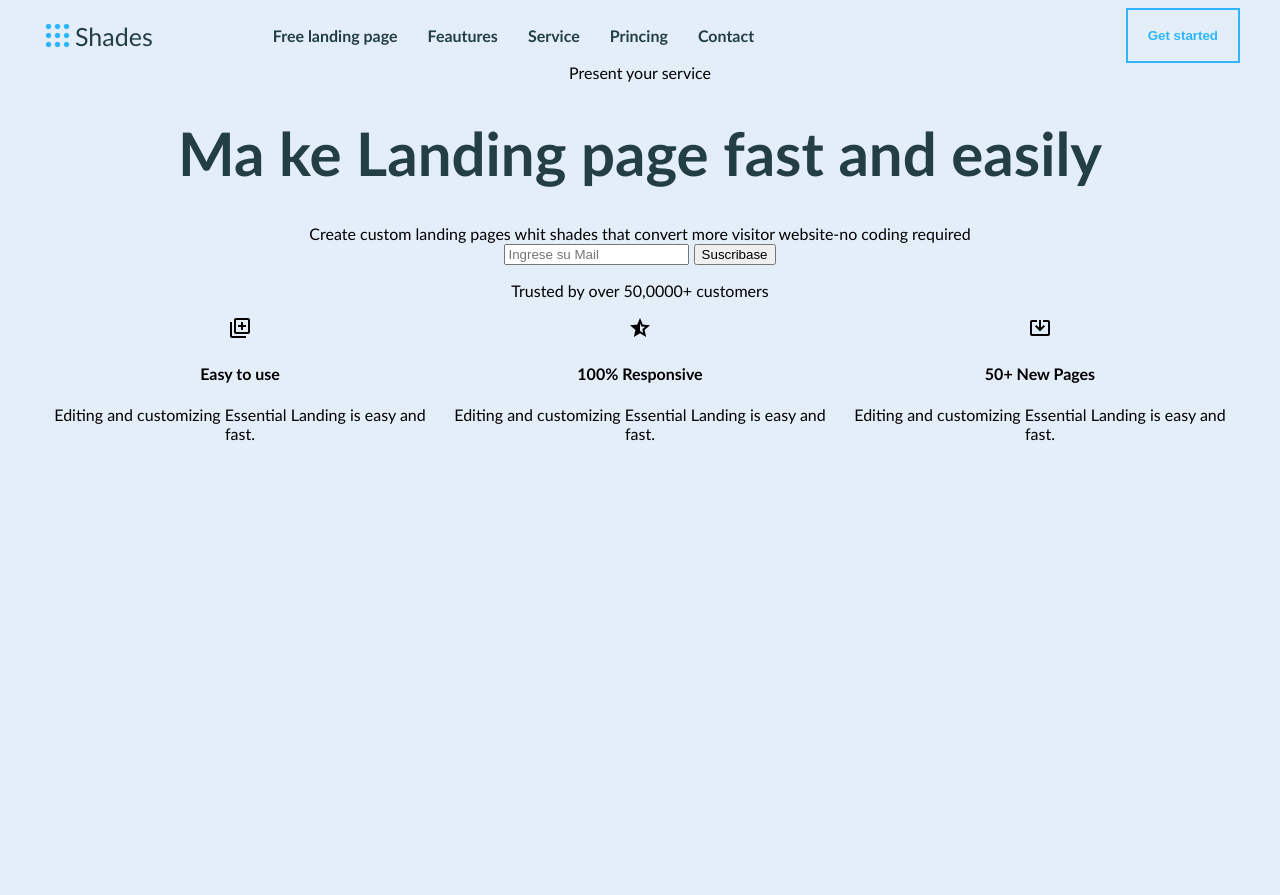
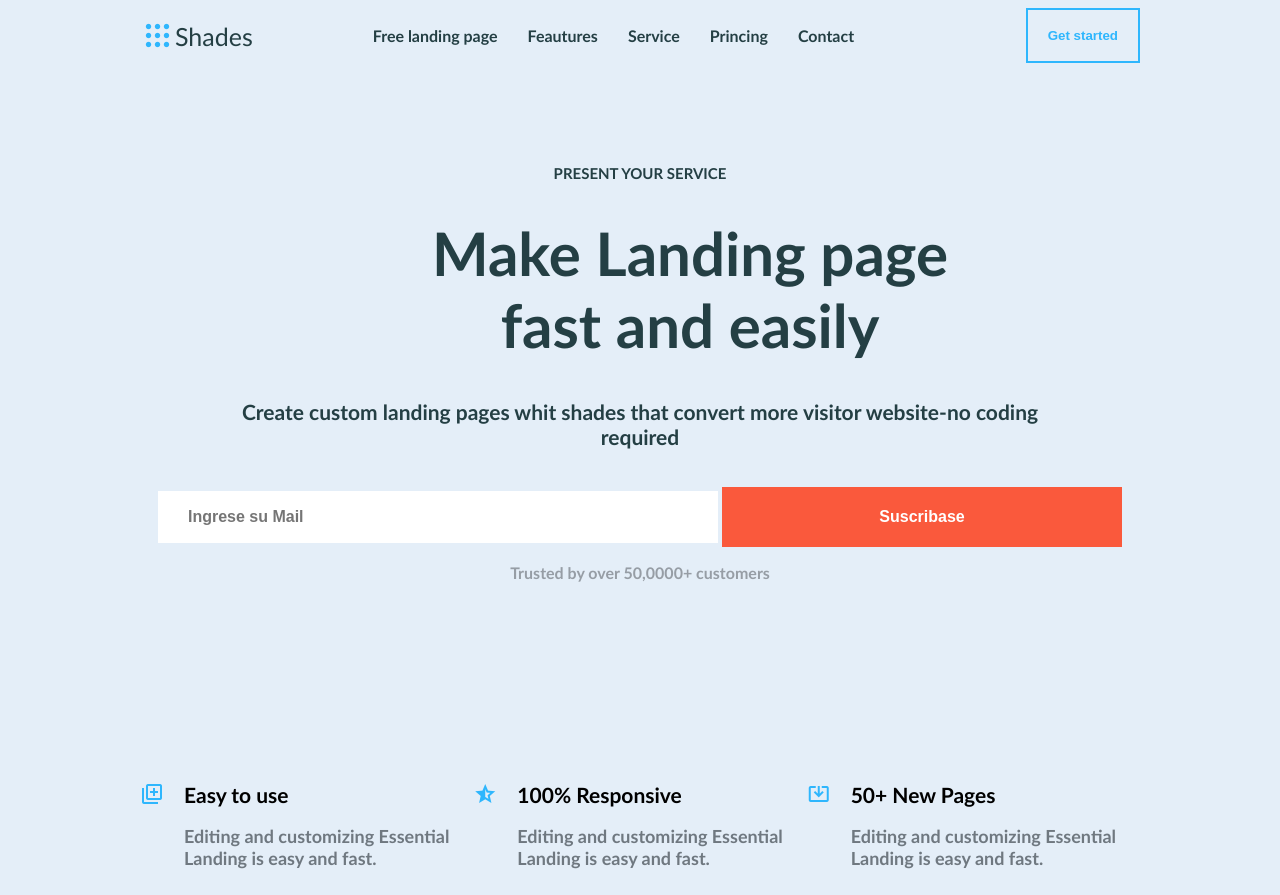
Before and after one commit to mmiron84/marcos, a plain HTML site: page index.html in a window 1280 px wide. Before the commit the page ends 800 px from the top, so only its background shows below. Drawn offline with nearby package versions, Linux system fonts and the light colour scheme.

Commit message:
landingcompleta

```diff
--- a/index.html
+++ b/index.html
@@ -27,8 +27,10 @@
         </header>
         <main>
             <section class="presentation">
-                <span class="pre.title">Present your service</span>
-                <h1>Ma ke Landing page fast and easily</h1>
+                <span class="pre-title">Present your service</span>
+                <div class="title">
+                    <h1>Make Landing page fast and easily</h1>
+                </div>
                 <span class="post-title">Create custom landing pages whit shades that convert more visitor
                     website-no coding
                     required</span>
@@ -41,20 +43,25 @@
             <section class="features">
                 <div class="feature">
                     <div class="feature-icon"><i class="material-symbols-outlined">library_add</i></div>
+                    <div>
                         <h4>Easy to use</h4>
                         <p>Editing and customizing Essential Landing is easy and fast.</p>
                     </div>
+                </div>
                 <div class="feature">
                     <div class="feature-icon"><i class="material-symbols-outlined">star_half</i></div>
+                        <div>
                             <h4>100% Responsive</h4>
                             <p>Editing and customizing Essential Landing is easy and fast.</p>
                         </div>
+                    </div>
                 <div class="feature">
                     <div class="feature-icon"><i class="material-symbols-outlined">system_update_alt</i></div>
+                        <div>
                             <h4>50+ New Pages</h4>
                             <p>Editing and customizing Essential Landing is easy and fast.</p>
                         </div>
-
+                    </div>
             </section>
         </main>
     </div>
--- a/style.css
+++ b/style.css
@@ -3,7 +3,7 @@ body {
   background-color: #e4eef8;
 }
 .wrapper {
-  width: 1200px;
+  width: 1000px;
   margin-left: auto;
   margin-right: auto;
 }
@@ -44,18 +44,83 @@ header {
     font-weight: bold;
 
 }
-h1 {
+.presentation h1 {
   color: #243f44;
   font-size: 60px;
   margin-top: 35px;
   margin-bottom: 35px;
 }
-
 .presentation {
   text-align: center;
+  margin-top: 10%;
 }
-.features {
+.title{
+  width: 600px;
+  margin-left: 25%;
+  margin-right: 25%
+}
+.pre-title{
+  color: #243f44;
+  text-transform: uppercase;
+  font-size: 15px;
+  font-weight: 700;
+}
+.post-title{
+  color: #243f44;
+  font-size: 21px;
+  font-weight: 600;
+  padding: 0 58px;
+  margin: 38px;
+  display: block;
+}
+.suscribe-form input{
+  width: 50%;
+  height: 50px;
+  border: none;
+  padding-left: 30px;
+  padding-right: 30px;
+  font-size: 16px;
+  font-weight: 700;
+  color: #a3a3a5;
+}
+.suscribe-form button{
+  width: 40%;
+  height: 60px;
+  border: none;
+  background-color: #fa593c;
+  color: white;
+  font-size: 16px;
+  font-weight: 700;
+}
+.secondary-p{
+  color:#969da5;
+  font-weight: 600;
+}
+.features{
   display: flex;
-  flex-direction: row;
-  text-align: center;
+  margin-top: 200px;
+  justify-content: space-around;
+
 }
+.feature{
+  display: flex;
+  align-items: start;
+  width: 400px;
+  gap:20px;
+  justify-content: space-between;
+
+
+}
+.feature h4{
+  margin: 0;
+  font-size: 21px;
+}
+.feature p{
+  color: #6f7880;
+  font-size: 18px;
+  font-weight: 600;
+}
+.feature-icon{
+  color: #2eb6fd;
+
+}
```
Lines whose indentation alone changed are shown as unchanged.
